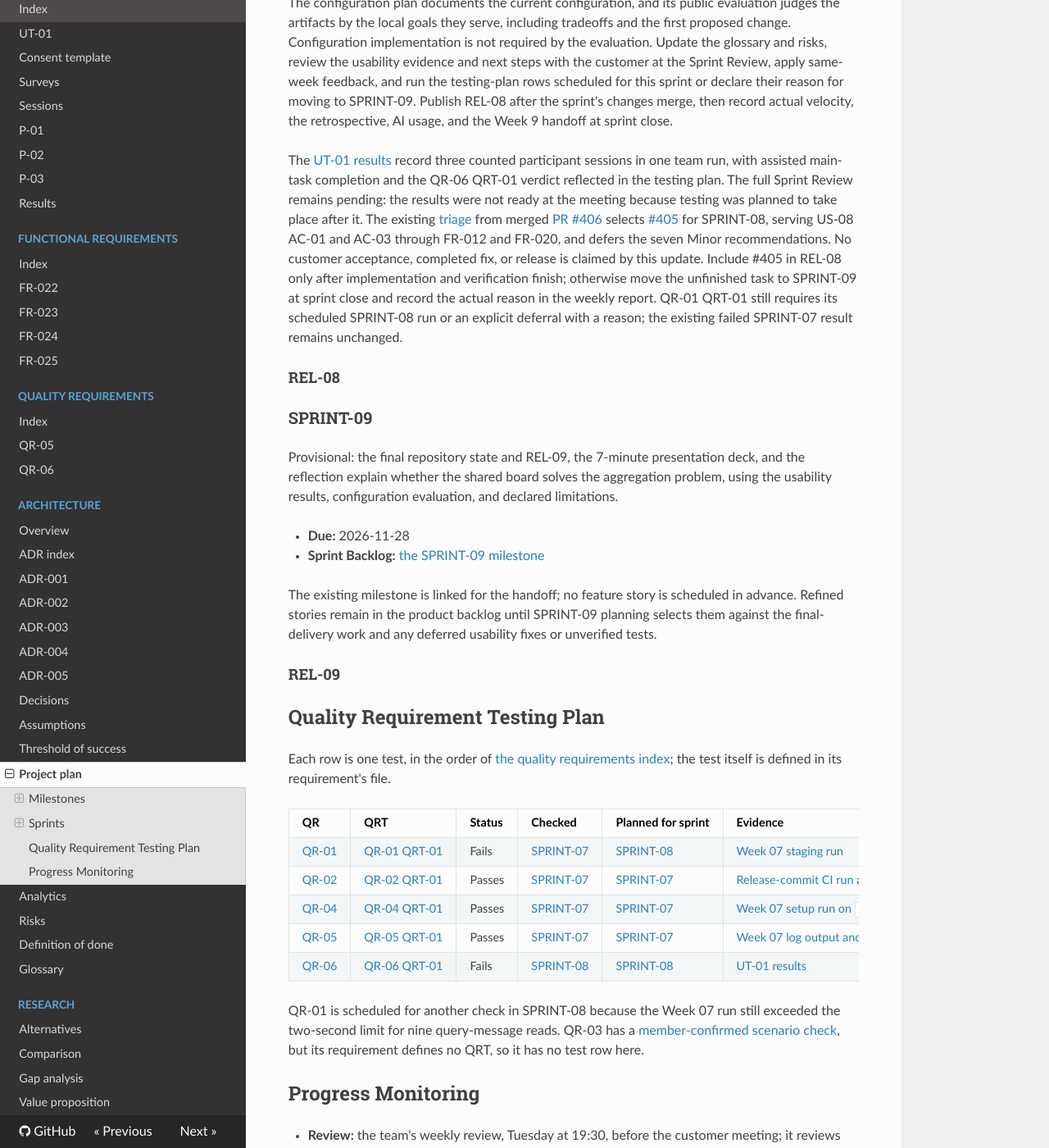
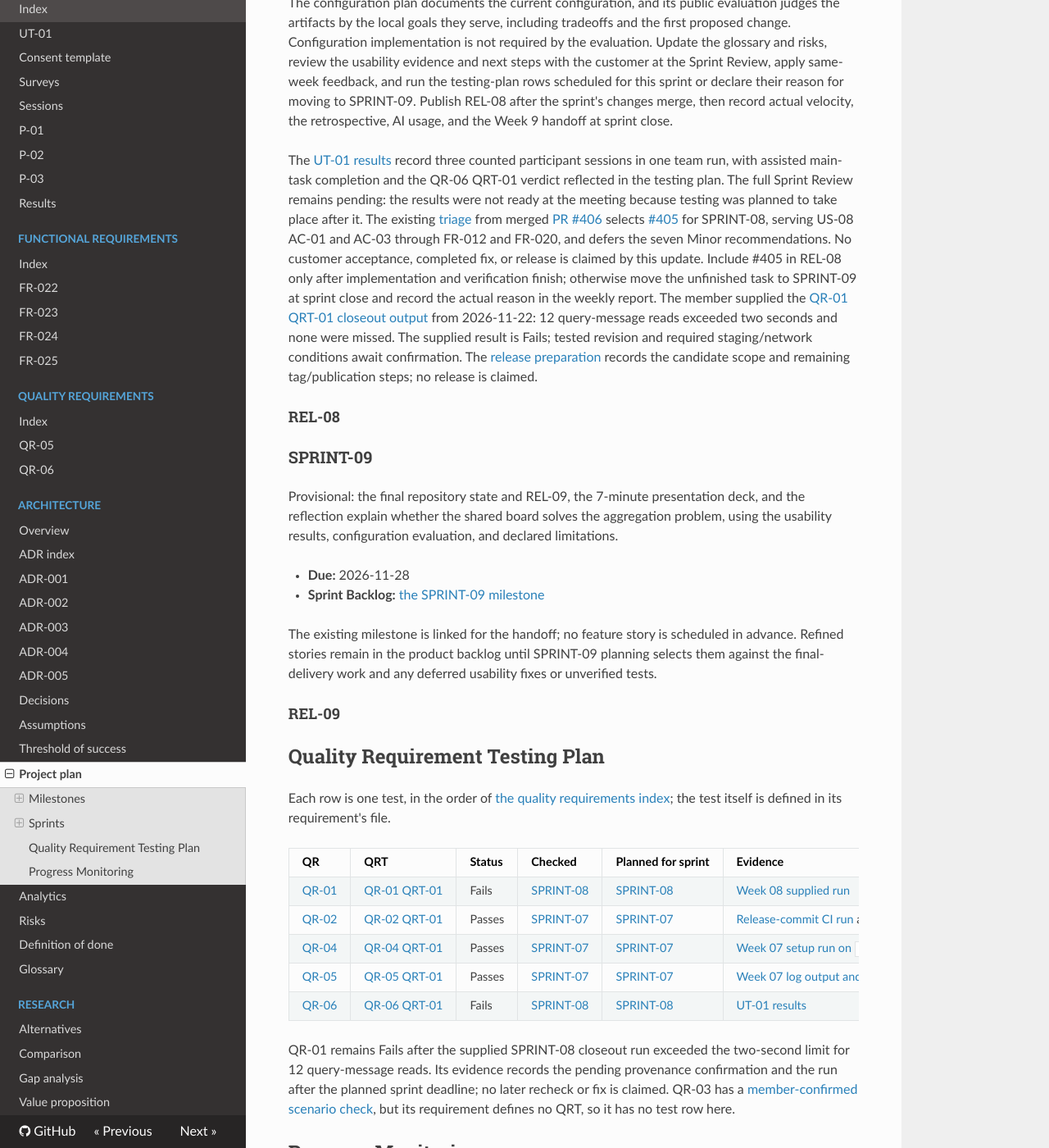
Before and after one commit to WellMadeTeam/workspace-ai-03, an MkDocs documentation site: the page built from docs/project-plan.md, in a window 1280 px wide and 1400 px high, scrolled down 5292 px. Shown: the whole window at 82% size. Built offline with MkDocs 1.6.1, drawn with Linux system fonts in a browser that asks for light colours; nearby versions of some CDN libraries.

Commit message:
docs: record sprint 8 latency evidence and prepare release

```diff
--- a/docs/project-plan.md
+++ b/docs/project-plan.md
@@ -171,7 +171,9 @@ The full Sprint Review remains pending: the results were not ready at the meetin
 The existing [triage](usability-tests/ut-01/results.md#triage) from merged [PR #406](https://github.com/WellMadeTeam/workspace-ai-03/pull/406) selects [#405](https://github.com/WellMadeTeam/workspace-ai-03/issues/405) for SPRINT-08, serving US-08 AC-01 and AC-03 through FR-012 and FR-020, and defers the seven Minor recommendations.
 No customer acceptance, completed fix, or release is claimed by this update.
 Include #405 in REL-08 only after implementation and verification finish; otherwise move the unfinished task to SPRINT-09 at sprint close and record the actual reason in the weekly report.
-QR-01 QRT-01 still requires its scheduled SPRINT-08 run or an explicit deferral with a reason; the existing failed SPRINT-07 result remains unchanged.
+The member supplied the [QR-01 QRT-01 closeout output](../reports/week-08/qr-01-qrt-01.md) from 2026-11-22: 12 query-message reads exceeded two seconds and none were missed.
+The supplied result is Fails; tested revision and required staging/network conditions await confirmation.
+The [release preparation](../reports/week-08/release-preparation.md) records the candidate scope and remaining tag/publication steps; no release is claimed.
 
 #### REL-08
 
@@ -193,13 +195,14 @@ Each row is one test, in the order of [the quality requirements index](quality-r
 
 | QR | QRT | Status | Checked | Planned for sprint | Evidence |
 | -- | --- | ------ | ------- | ------------------ | -------- |
-| [QR-01](quality-requirements/qr/QR-01.md) | [QR-01 QRT-01](quality-requirements/qr/QR-01.md#qrt-01) | Fails | [SPRINT-07](#sprint-07) | [SPRINT-08](#sprint-08) | [Week 07 staging run](../reports/week-07/README.md#qr-01-qrt-01-2026-11-15) |
+| [QR-01](quality-requirements/qr/QR-01.md) | [QR-01 QRT-01](quality-requirements/qr/QR-01.md#qrt-01) | Fails | [SPRINT-08](#sprint-08) | [SPRINT-08](#sprint-08) | [Week 08 supplied run](../reports/week-08/qr-01-qrt-01.md) |
 | [QR-02](quality-requirements/qr/QR-02.md) | [QR-02 QRT-01](quality-requirements/qr/QR-02.md#qrt-01) | Passes | [SPRINT-07](#sprint-07) | [SPRINT-07](#sprint-07) | [Release-commit CI run](https://github.com/WellMadeTeam/workspace-ai-03/actions/runs/43754420082) and [scope of the recheck](../reports/week-07/README.md#qr-02-qrt-01-2026-11-15) |
 | [QR-04](quality-requirements/qr/QR-04.md) | [QR-04 QRT-01](quality-requirements/qr/QR-04.md#qrt-01) | Passes | [SPRINT-07](#sprint-07) | [SPRINT-07](#sprint-07) | [Week 07 setup run on `0f9ccbb`](../reports/week-07/README.md#qr-04-qrt-01-2026-11-15) |
 | [QR-05](quality-requirements/qr/QR-05.md) | [QR-05 QRT-01](quality-requirements/qr/QR-05.md#qrt-01) | Passes | [SPRINT-07](#sprint-07) | [SPRINT-07](#sprint-07) | [Week 07 log output and dashboard checks](../reports/week-07/README.md#qr-05-qrt-01-2026-11-15) |
 | [QR-06](quality-requirements/qr/QR-06.md) | [QR-06 QRT-01](quality-requirements/qr/QR-06.md#qrt-01) | Fails | [SPRINT-08](#sprint-08) | [SPRINT-08](#sprint-08) | [UT-01 results](usability-tests/ut-01/results.md#team-task-results) |
 
-QR-01 is scheduled for another check in SPRINT-08 because the Week 07 run still exceeded the two-second limit for nine query-message reads.
+QR-01 remains Fails after the supplied SPRINT-08 closeout run exceeded the two-second limit for 12 query-message reads.
+Its evidence records the pending provenance confirmation and the run after the planned sprint deadline; no later recheck or fix is claimed.
 QR-03 has a [member-confirmed scenario check](../reports/week-07/README.md#qr-03-scenario-check-2026-11-15), but its requirement defines no QRT, so it has no test row here.
 
 ## Progress Monitoring
```
Also changed, not shown: reports/week-08/qr-01-qrt-01.md (added, +43 -0 lines), reports/week-08/release-preparation.md (added, +58 -0 lines).
